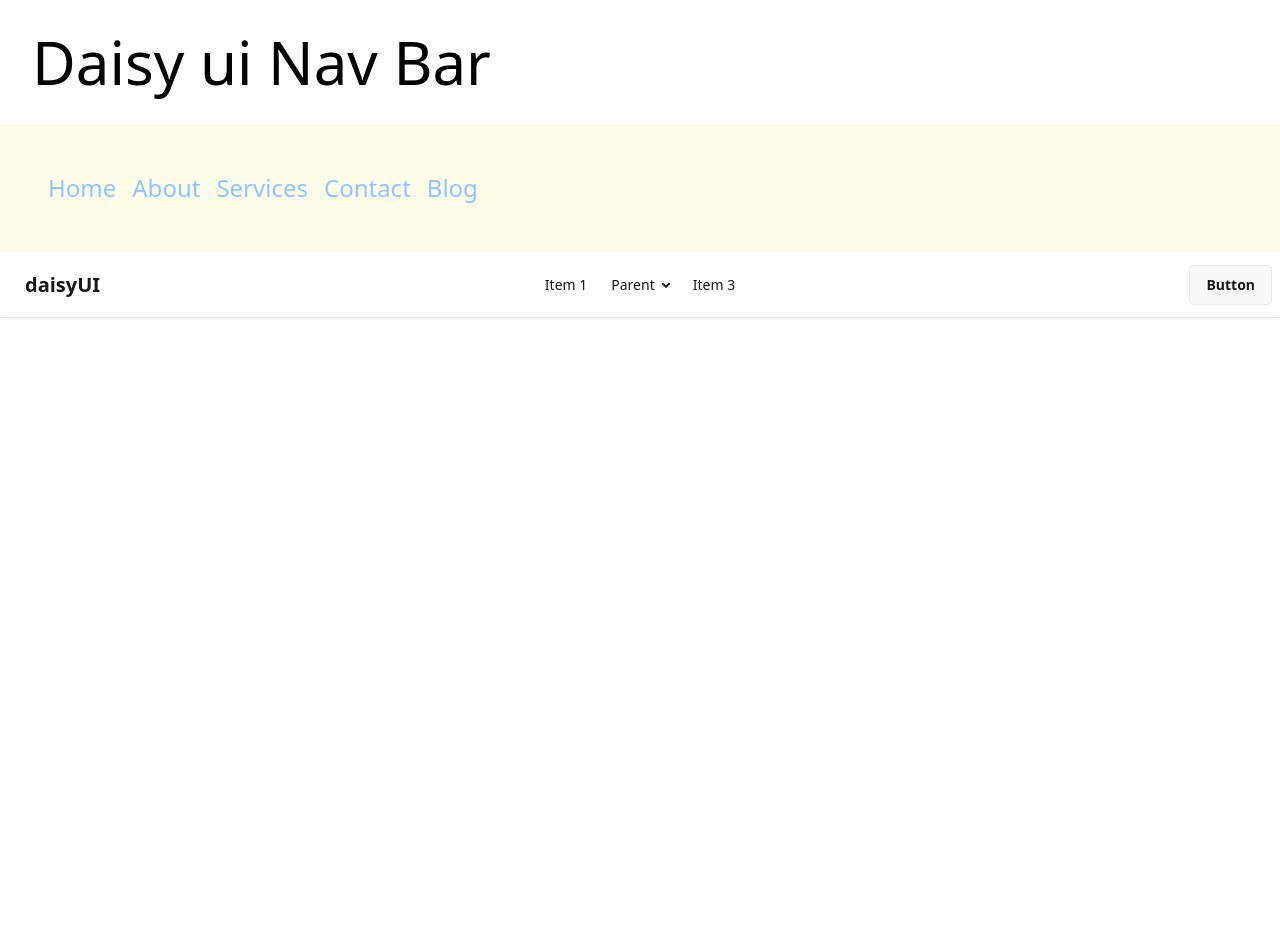
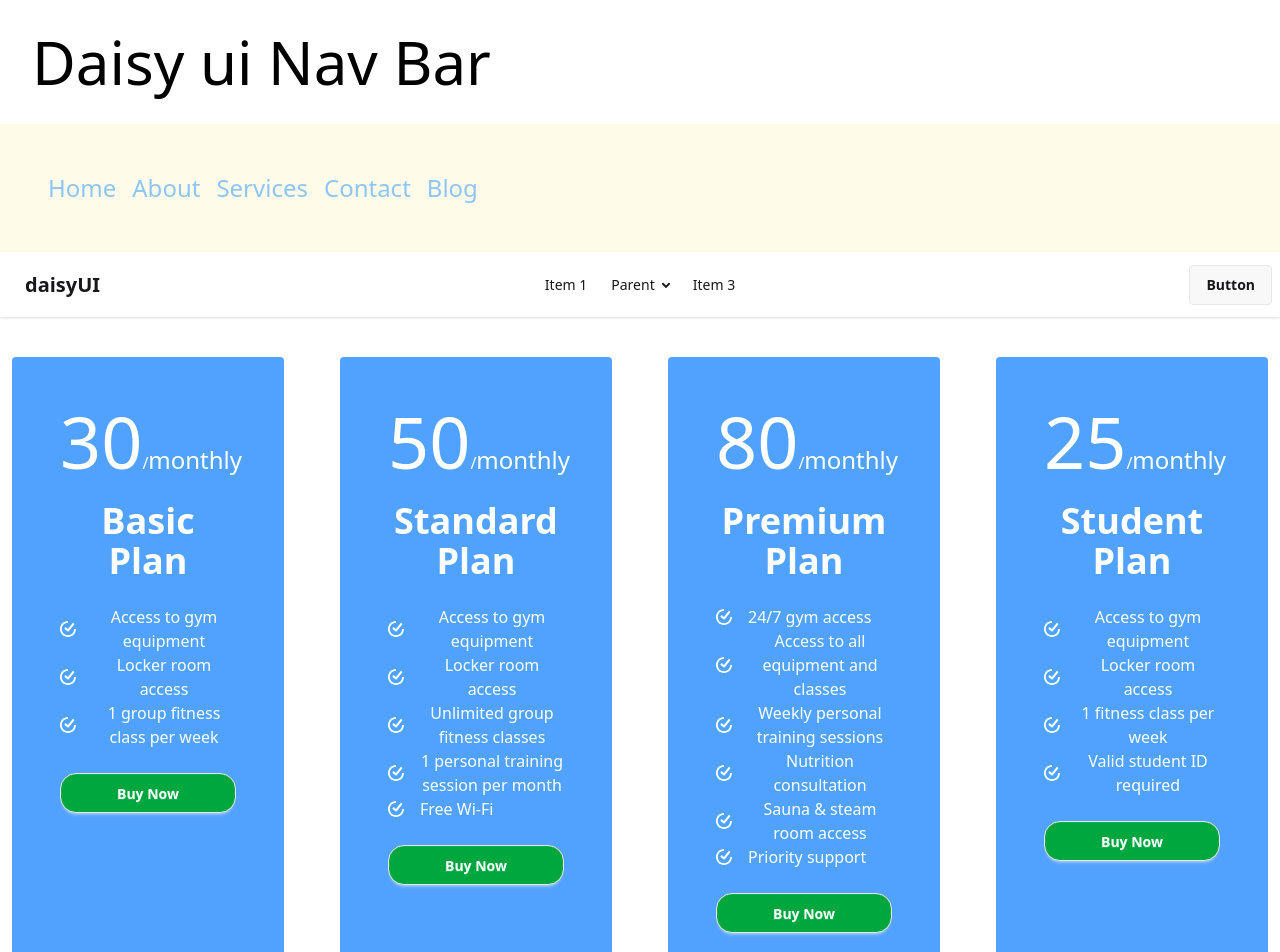
Before and after one commit to Abdus-Salam-814/price-list, a React (Vite) app: page / in a window 1280 px wide. Shown: the top 952 px of the page. Before the commit the page ends 800 px from the top, so only its background shows below. Built offline with nearby package versions, Linux system fonts and the light colour scheme.

Commit message:
i create a price list cart

```diff
--- a/src/App.jsx
+++ b/src/App.jsx
@@ -1,5 +1,6 @@
 import DaisyNavbar from "./component/daisyNav/DaisyNavbar"
 import Nav from "./component/nav/Nav"
+import PriceList from "./component/priceList/PriceList"
 
 function App() {
 
@@ -14,6 +15,8 @@ function App() {
 
       <DaisyNavbar></DaisyNavbar>
 
+      <PriceList></PriceList>
+
 
     </>
   )
--- /dev/null
+++ b/src/component/PriceOfProduct/PriceOfProduct.jsx
@@ -0,0 +1,28 @@
+import { SiTicktick } from "react-icons/si";
+const PriceOfProduct = ({ product }) => {
+  const { name, price, billingCycle, features } = product;
+
+  return (
+    <div className="bg-blue-400 p-12 space-y-6 rounded mt-10 mx-3">
+      <h2>
+        <span className="text-7xl">{price}</span>/
+        <span className="text-2xl">{billingCycle}</span>
+      </h2>
+      <h3 className="text-4xl font-bold">{name}</h3>
+
+      <ul>
+        {features.map((item) => (
+          <li className="flex  items-center gap-4" >
+
+            <span><SiTicktick />
+            </span> <span>{item}</span>
+          </li>
+        ))}
+      </ul>
+      <button className="btn btn-wide  text-white font-bold bg-green-600 hover:bg-green-900 duration-1000 rounded-2xl
+      ">Buy Now</button>
+    </div>
+  );
+};
+
+export default PriceOfProduct;
--- /dev/null
+++ b/src/component/priceList/PriceList.jsx
@@ -0,0 +1,82 @@
+import PriceOfProduct from "../PriceOfProduct/PriceOfProduct";
+
+const PriceList = () => {
+    const priceListData =  [
+        {
+          "id": "basic-monthly",
+          "name": "Basic Plan",
+          "price": 30,
+          "billingCycle": "monthly",
+          "features": [
+            "Access to gym equipment",
+            "Locker room access",
+            "1 group fitness class per week"
+          ]
+        },
+        {
+          "id": "standard-monthly",
+          "name": "Standard Plan",
+          "price": 50,
+          "billingCycle": "monthly",
+          "features": [
+            "Access to gym equipment",
+            "Locker room access",
+            "Unlimited group fitness classes",
+            "1 personal training session per month",
+            "Free Wi-Fi"
+          ]
+        },
+        {
+          "id": "premium-monthly",
+          "name": "Premium Plan",
+          "price": 80,
+          "billingCycle": "monthly",
+          "features": [
+            "24/7 gym access",
+            "Access to all equipment and classes",
+            "Weekly personal training sessions",
+            "Nutrition consultation",
+            "Sauna & steam room access",
+            "Priority support"
+          ]
+        },
+        {
+          "id": "student-discount",
+          "name": "Student Plan",
+          "price": 25,
+          "billingCycle": "monthly",
+          "features": [
+            "Access to gym equipment",
+            "Locker room access",
+            "1 fitness class per week",
+            "Valid student ID required"
+          ]
+        },
+        {
+          "id": "yearly-premium",
+          "name": "Annual Premium Plan",
+          "price": 800,
+          "billingCycle": "yearly",
+          "features": [
+            "24/7 gym access",
+            "Unlimited classes and personal training",
+            "Monthly body composition analysis",
+            "Nutrition coaching",
+            "2 guest passes per month",
+            "VIP lounge access"
+          ]
+        }
+      ]
+
+
+    return (
+
+        <div className="grid md:grid-cols-4 grid-cols-1 gap-8 text-center text-white">
+            {
+                priceListData.map(product => <PriceOfProduct key={product.id} product={product}></PriceOfProduct> )
+            }
+        </div>
+    );
+};
+
+export default PriceList;
```
